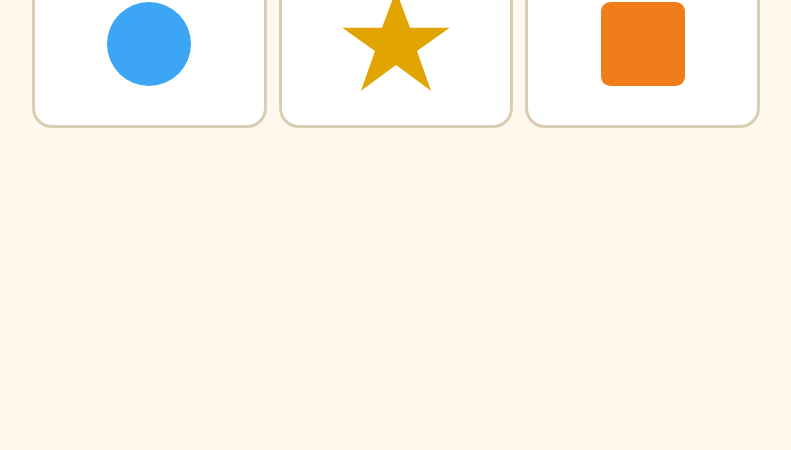
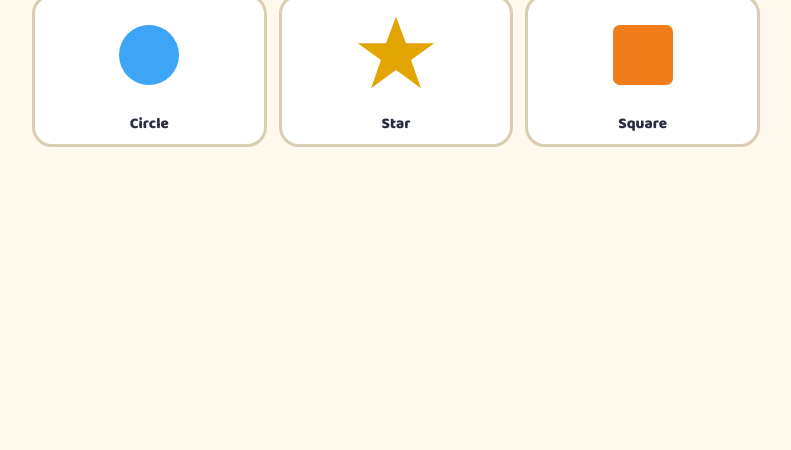
Before and after one commit to shoaibhassanrind/dsme-kids-abc-website, a plain HTML site: page shapes.html in a window 1280 px wide. Shown: the part 350-800 px from the top of the page, without its empty margins (244-1035 px from the left). Drawn offline with nearby package versions, Linux system fonts and the light colour scheme.

Commit message:
Play music in the picture and shape games, and show each item's name.
Co-authored-by: Cursor <cursoragent@cursor.com>

```diff
--- a/shapes.js
+++ b/shapes.js
@@ -12,6 +12,17 @@
   ];
   var board = document.getElementById("board");
   var starsEl = document.getElementById("stars");
+  var song = new Audio("audio/abc_song_full.wav");
+  song.loop = true;
+  song.volume = 0.38;
+  song.playbackRate = 0.7;
+  song.preservesPitch = true;
+  function startMusic() {
+    song.playbackRate = 0.7;
+    song.play().catch(function () {});
+  }
+  document.addEventListener("pointerdown", startMusic);
+  startMusic();
   var round = 0;
   var stars = 0;
   var wrong = 0;
@@ -19,7 +30,7 @@
   var correctAt = 0;
 
   function icon(shape) {
-    return '<svg class="shape-svg" viewBox="0 0 120 120" aria-label="' + shape[0] + '"><g fill="' + shape[1] + '">' + shape[2] + '</g></svg>';
+    return '<figure class="named"><svg class="shape-svg" viewBox="0 0 120 120" aria-label="' + shape[0] + '"><g fill="' + shape[1] + '">' + shape[2] + '</g></svg><figcaption>' + shape[0] + '</figcaption></figure>';
   }
 
   function shuffle(list) {
--- a/style.css
+++ b/style.css
@@ -143,6 +143,10 @@ p { margin: 0 0 1em; }
 .play-board h1 { font-size: clamp(1.6rem, 4vw, 2.2rem); }
 .target-pic, .choice-pic { width: min(160px, 34vw); height: auto; border-radius: 20px; background: #fff; }
 .shape-svg { width: min(140px, 30vw); height: auto; }
+.named { margin: 0; }
+.named figcaption { margin-top: 4px; font-family: var(--display); font-weight: 800; font-size: 1.05rem; color: var(--ink); }
+.choice-row .target-pic, .choice-row .shape-svg { width: min(100px, 22vw); }
+.choice-row figcaption { font-size: .95rem; }
 .choice-row { display: grid; grid-template-columns: repeat(3, minmax(0, 1fr)); gap: 12px; margin-top: 8px; }
 .choice-row button { min-height: 120px; padding: 8px; border-radius: 20px; border: 3px solid var(--border); background: var(--surface); cursor: pointer; }
 .choice-row button.ok { border-color: var(--green); background: var(--green-bg); }
```
Also changed, not shown: picture.js (+12 -1 lines).
